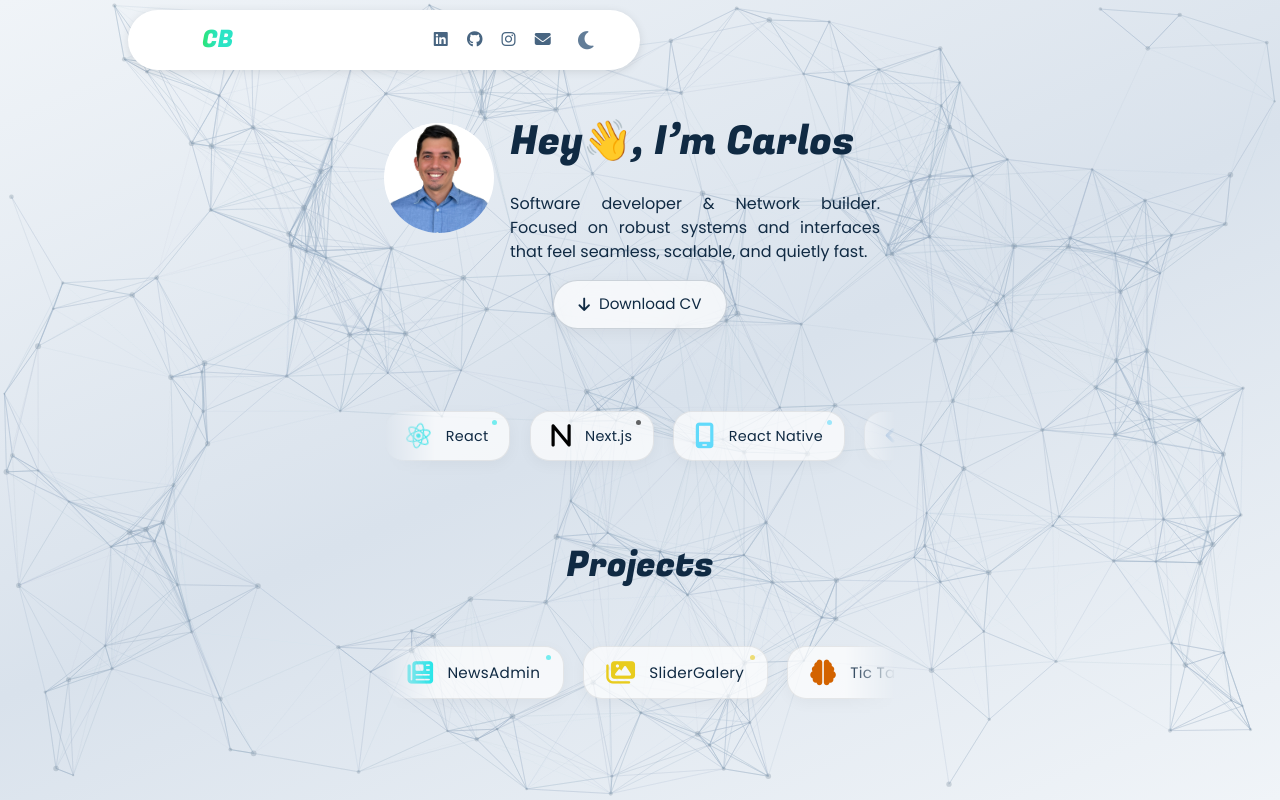
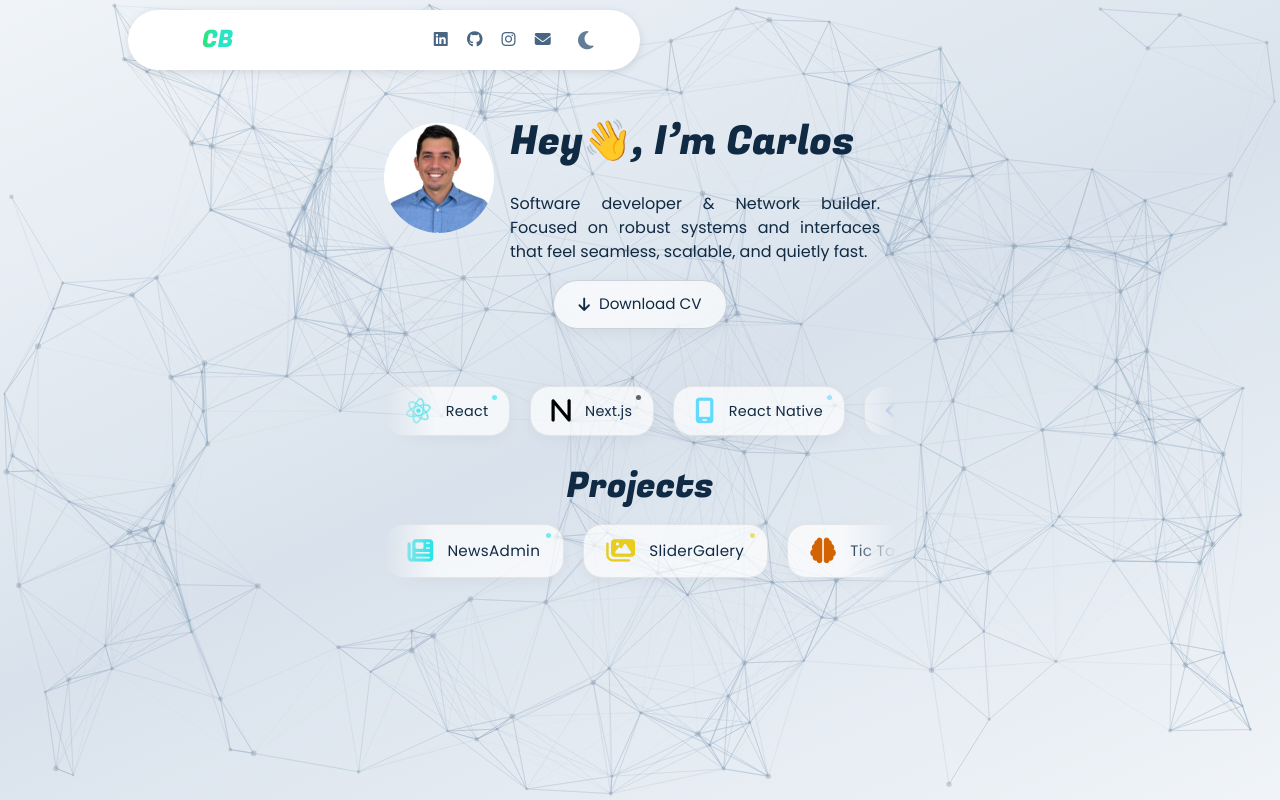
Before and after one commit to carlosbermudezg/me, a React (Vite) app: page / in a window 1280 px wide. Built offline with nearby package versions, Linux system fonts and the light colour scheme.

Commit message:
shadowns reduce

```diff
--- a/src/assets/css/Home.css
+++ b/src/assets/css/Home.css
@@ -94,7 +94,7 @@
   overflow-x: auto;
   overflow-y: hidden;
   position: relative;
-  padding: 24px 0;
+  padding: 4px 0;
   cursor: grab;
   user-select: none;
   -webkit-overflow-scrolling: touch;
@@ -122,8 +122,8 @@
   align-items: center;
   gap: 1.2em;
   padding-right: 1.2em;
-  padding-top: 10px;
-  padding-bottom: 20px;
+  padding-top: 5px;
+  padding-bottom: 10px;
   flex-shrink: 0;
 }
 
--- a/src/assets/css/ProjectsCards.css
+++ b/src/assets/css/ProjectsCards.css
@@ -4,14 +4,14 @@
     justify-content: center;
     align-items: center;
     flex-direction: column;
-    padding: 2em 0;
+    padding: 0.5em 0;
     z-index: 10;
 }
 
 .projects__title-heading {
     font-family: 'Fugaz One', cursive;
     font-size: 2.2em;
-    margin: 0 0 1em 0;
+    margin: 0 0 0.5em 0;
     color: var(--text-color);
     text-align: center;
     transition: color 0.3s ease;
@@ -22,7 +22,7 @@
     overflow-x: auto;
     overflow-y: hidden;
     position: relative;
-    padding: 24px 0;
+    padding: 4px 0;
     cursor: grab;
     user-select: none;
     -webkit-overflow-scrolling: touch;
@@ -50,8 +50,8 @@
     align-items: center;
     gap: 1.2em;
     padding-right: 1.2em;
-    padding-top: 10px;
-    padding-bottom: 20px;
+    padding-top: 5px;
+    padding-bottom: 10px;
     flex-shrink: 0;
 }
 
@@ -68,7 +68,7 @@
     backdrop-filter: blur(12px);
     -webkit-backdrop-filter: blur(12px);
     border: 1px solid rgba(255, 255, 255, 0.12);
-    box-shadow: 0 4px 15px var(--shadow-color);
+    box-shadow: 0 2px 8px var(--shadow-color);
     transition: all 0.35s cubic-bezier(0.25, 0.8, 0.25, 1);
     flex-shrink: 0;
     user-select: none;
--- a/src/assets/css/SkillsCards.css
+++ b/src/assets/css/SkillsCards.css
@@ -10,7 +10,7 @@
     backdrop-filter: blur(12px);
     -webkit-backdrop-filter: blur(12px);
     border: 1px solid rgba(255, 255, 255, 0.12);
-    box-shadow: 0 4px 15px var(--shadow-color);
+    box-shadow: 0 2px 8px var(--shadow-color);
     transition: all 0.35s cubic-bezier(0.25, 0.8, 0.25, 1);
     flex-shrink: 0;
     user-select: none;
--- a/src/components/ProjectCard.jsx
+++ b/src/components/ProjectCard.jsx
@@ -9,7 +9,7 @@ const ProjectCard = ({ project, background, img, onClick }) => {
     const dynamicStyle = isHovered
         ? {
             borderColor: background,
-            boxShadow: `0 10px 30px ${background}35, inset 0 0 15px ${background}15`,
+            boxShadow: `0 4px 12px ${background}20`,
             background: `linear-gradient(135deg, ${background}25 0%, rgba(255, 255, 255, 0.08) 100%)`,
         }
         : {};
--- a/src/components/SkillsCards.jsx
+++ b/src/components/SkillsCards.jsx
@@ -9,7 +9,7 @@ const SkillCards = ({ tool, background, icon, rotate }) => {
     const dynamicStyle = isHovered
         ? {
             borderColor: background,
-            boxShadow: `0 10px 30px ${background}35, inset 0 0 15px ${background}15`,
+            boxShadow: `0 4px 12px ${background}20`,
             background: `linear-gradient(135deg, ${background}25 0%, rgba(255, 255, 255, 0.08) 100%)`,
         }
         : {};
--- a/src/index.css
+++ b/src/index.css
@@ -14,7 +14,7 @@
   --social-bg: #2C2C2C;
   --social-link-color: rgb(214, 215, 216);
   --mobile-menu-bg: #1c1c1c;
-  --shadow-color: rgba(0, 0, 0, 0.4);
+  --shadow-color: rgba(0, 0, 0, 0.15);
   --card-bg: #2C2C2C;
   --theme-btn-color: #f39c12;
 
```
